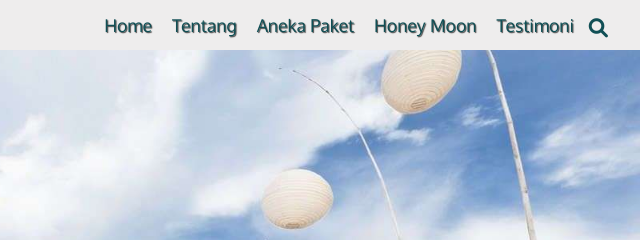
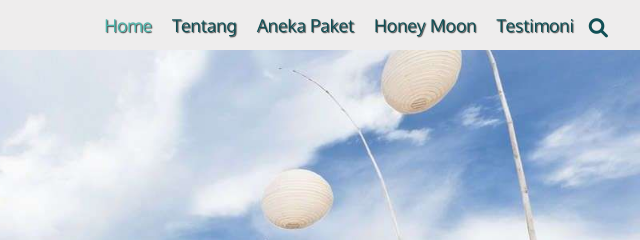
Before and after one commit to humaidihis20/web_organizer, a plain HTML site: page index.html in a window 1280 px wide. Shown: the top 240 px of the page, 640-1280 px from the left. Drawn offline with nearby package versions, Linux system fonts and the light colour scheme; a web font is replaced by a local one.

Commit message:
menambahkan active link

```diff
--- a/css/style.css
+++ b/css/style.css
@@ -195,6 +195,10 @@ form.search-container label:hover {
   position: fixed;
   top: 0;
   width: 100%;
+}
+
+.active-link {
+  color: #4db6ac;
 }
 /* End Navbar */
 
--- a/js/script.js
+++ b/js/script.js
@@ -44,6 +44,26 @@ searchBtn.addEventListener("click", function () {
 // navbar.onclick = function () {
 //   navbar.classList.toggle("active");
 // };
+
+// Scroll Active
+const sections = document.querySelectorAll("section[id]");
+
+function scrollActive() {
+  const scrollY = window.pageYOffset;
+
+  for (const current of sections) {
+    const sectionHeight = current.offsetHeight;
+    const sectionTop = current.offsetTop - 10;
+    sectionId = current.getAttribute("id");
+
+    if (scrollY > sectionTop && scrollY <= sectionTop + sectionHeight) {
+      document.querySelector(".navbar a[href*=" + sectionId + "]").classList.add("active-link");
+    } else {
+      document.querySelector(".navbar a[href*=" + sectionId + "]").classList.remove("active-link");
+    }
+  }
+}
+window.addEventListener("scroll", scrollActive);
 
 // Sticky Navbar
 let navbarSticky = document.getElementById("nav");
```
